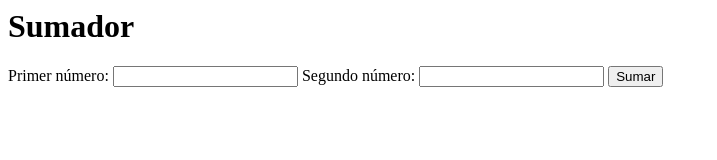
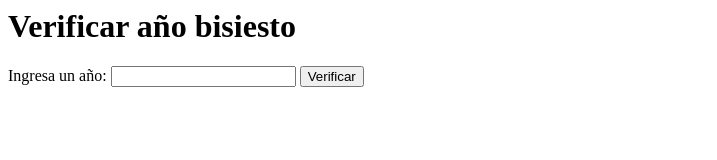
Before and after one commit to jhulss/AnioBisiesto, a website built with Parcel: page index.html in a window 1280 px wide. Shown: the whole page, without its empty margins (0-717 px from the left). Built offline with nearby package versions, Linux system fonts and the light colour scheme.

Commit message:
implementacion de interfaz para que el usuario pueda ingresar un anio y recibir la respuesta correspondiente

```diff
--- a/index.html
+++ b/index.html
@@ -1,12 +1,10 @@
 <html>
   <body>
-    <h1>Sumador</h1>
-    <form id="sumar-form">
-      <label for="primer-numero">Primer número:</label>
+    <h1>Verificar año bisiesto</h1>
+    <form id="bisiesto-form">
+      <label for="primer-numero">Ingresa un año:</label>
       <input type="number" id="primer-numero" />
-      <label for="segundo-numero">Segundo número:</label>
-      <input type="number" id="segundo-numero" />
-      <input type="submit" value="Sumar" id="sumar-button" />
+      <input type="submit" value="Verificar" id="bi-button" />
     </form>
     <div id="resultado-div"></div>
 
```
